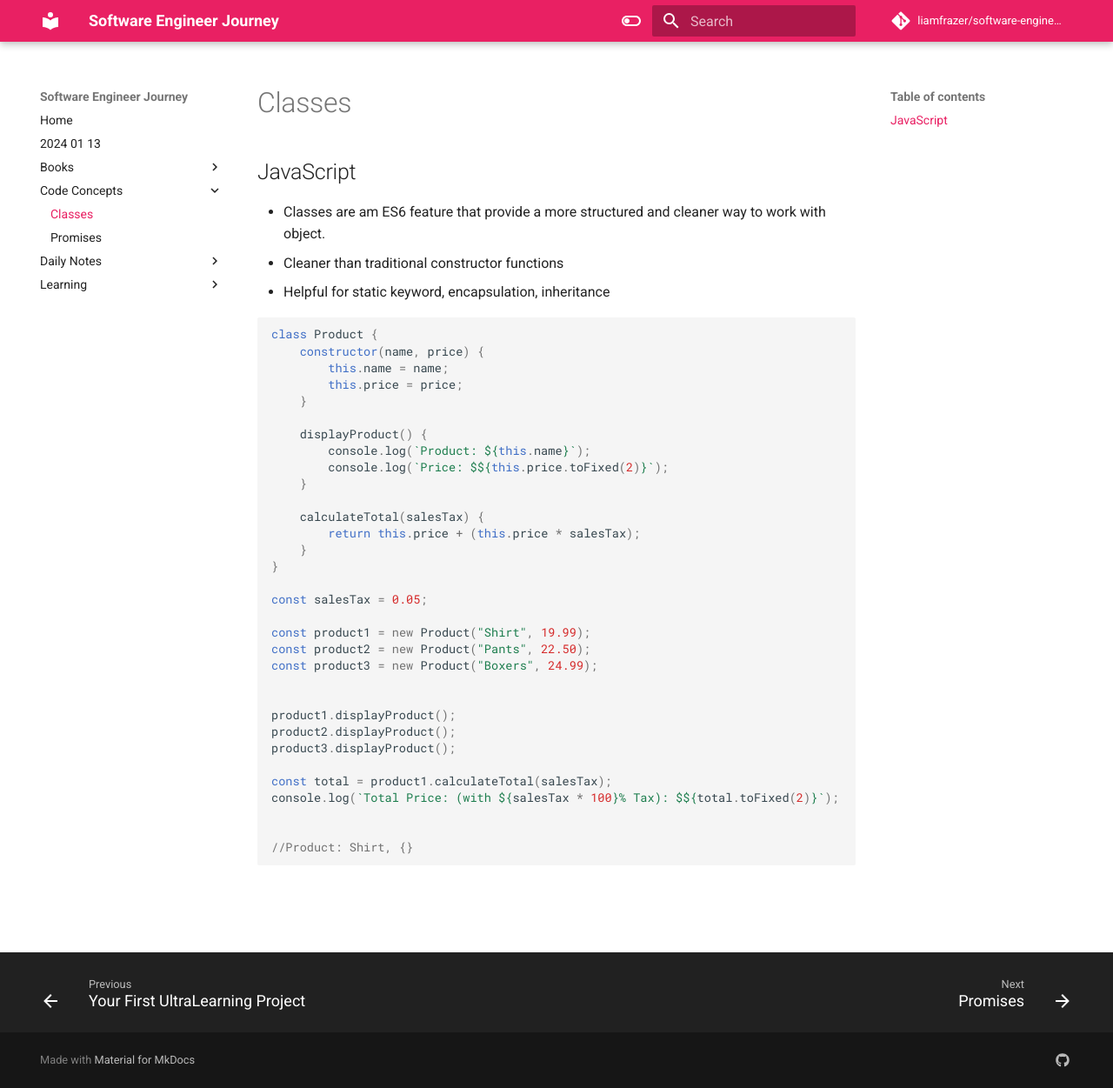
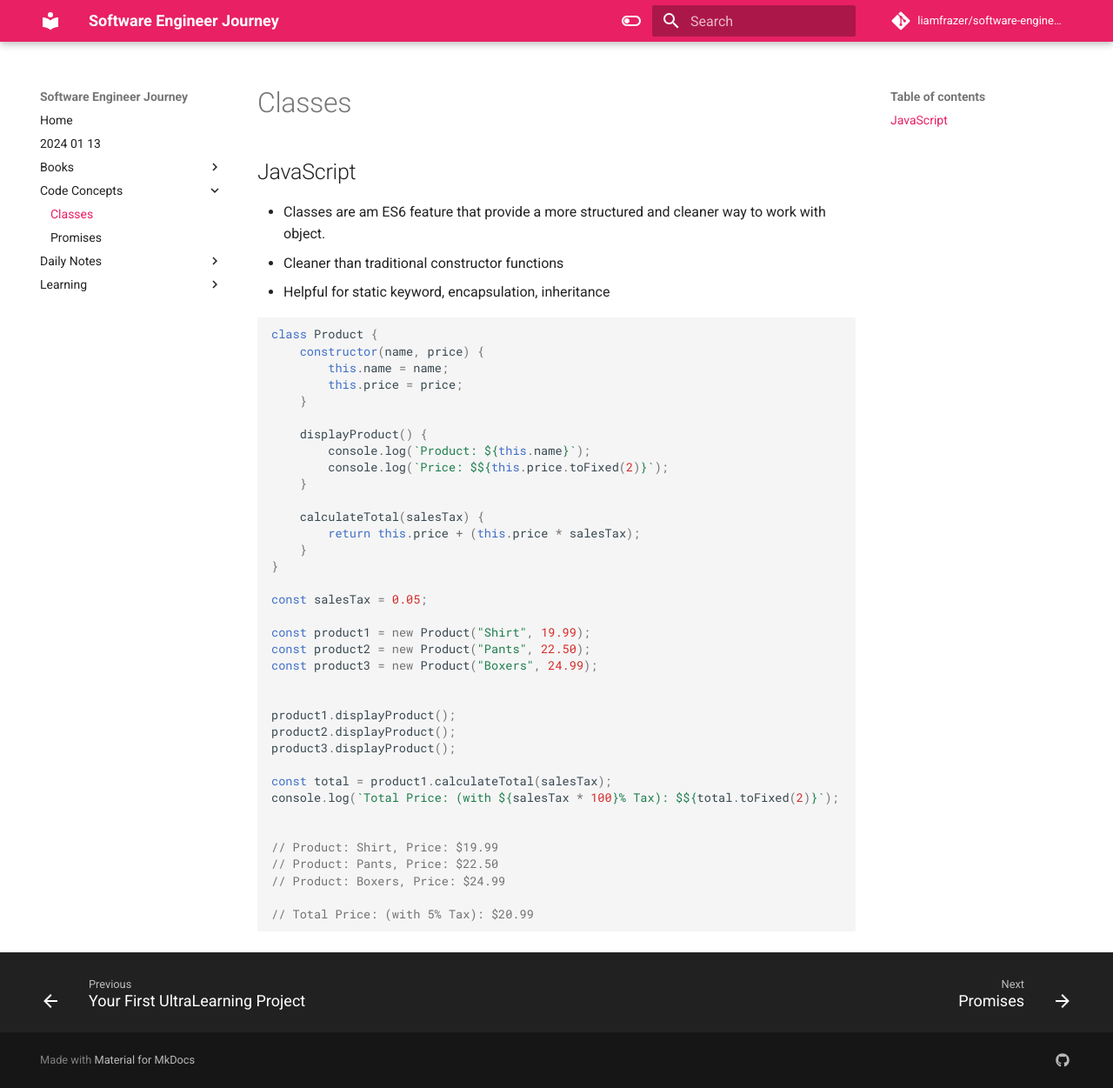
Before and after one commit to liamfrazer/software-engineer-journey, an MkDocs documentation site: the page built from docs/Code Concepts/Classes.md, in a window 1280 px wide and 1251 px high. Shown: the whole window at 87% size. Built offline with MkDocs 1.6.1 and Material for MkDocs 9.7.7, drawn with Linux system fonts in a browser that asks for light colours; comment, search, counter and statistics services are not loaded.

Commit message:
vault backup: 2024-01-17 20:31:15

````diff
--- a/docs/Code Concepts/Classes.md
+++ b/docs/Code Concepts/Classes.md
@@ -43,6 +43,10 @@ const total = product1.calculateTotal(salesTax);
 console.log(`Total Price: (with ${salesTax * 100}% Tax): $${total.toFixed(2)}`);
 
 
-//Product: Shirt, {}
+// Product: Shirt, Price: $19.99
+// Product: Pants, Price: $22.50
+// Product: Boxers, Price: $24.99
+
+// Total Price: (with 5% Tax): $20.99
 
 ```
````
